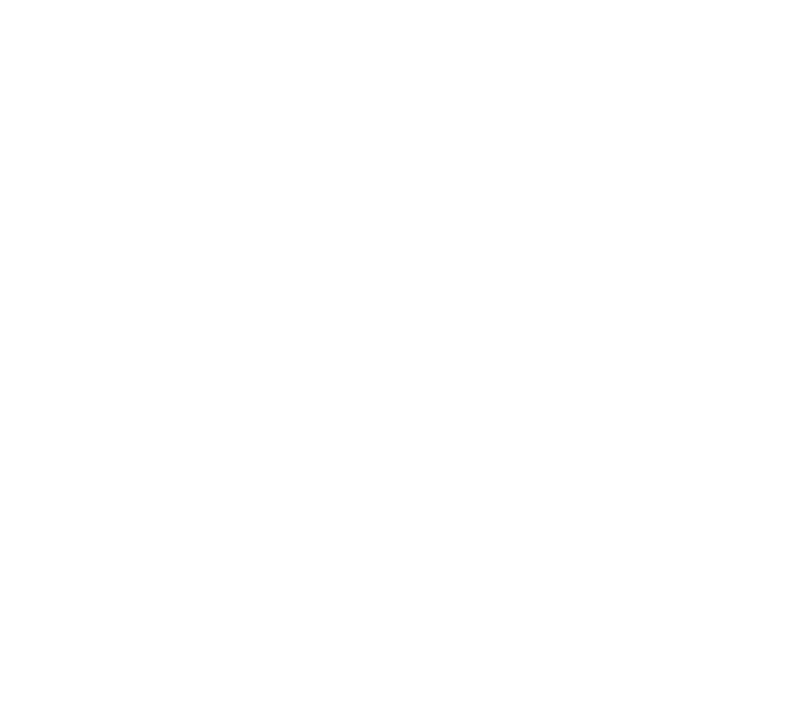
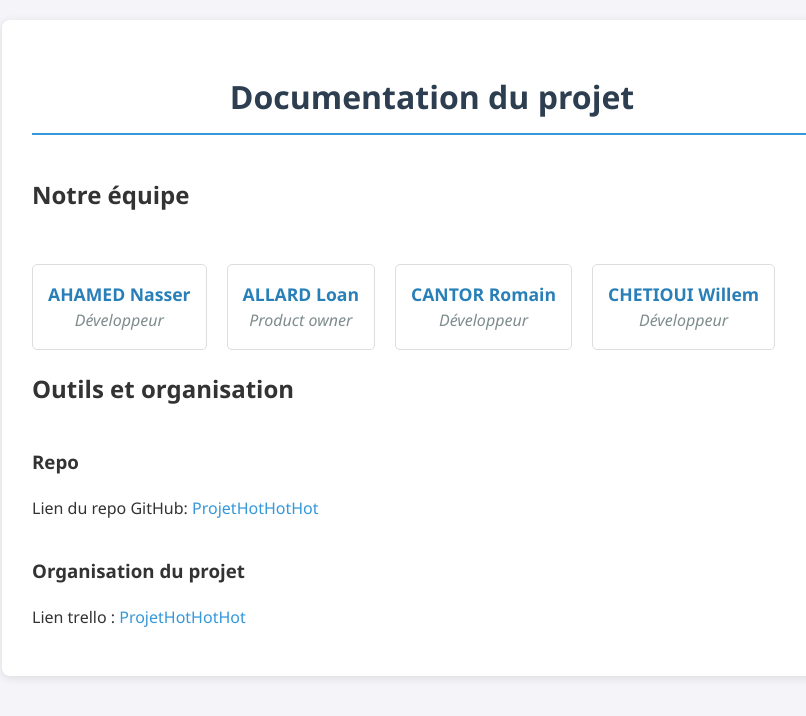
Before and after one commit to LoanALLARD/ProjetHotHotHot, a website: page public/pages/documentation.html in a window 1280 px wide. Shown: the whole page, without its empty margins (208-1014 px from the left). Drawn offline with Linux system fonts and the light colour scheme.

Commit message:
feature : création de la page de documentation

```diff
--- /dev/null
+++ b/public/css/documentation.css
@@ -0,0 +1,69 @@
+body {
+    font-family: 'Segoe UI', Tahoma, Geneva, Verdana, sans-serif;
+    line-height: 1.6;
+    background-color: #f4f4f9;
+    color: #333;
+    margin: 0;
+    padding: 20px;
+}
+
+a {
+    color: #3498db;
+    text-decoration: none;
+}
+
+.container {
+    max-width: 800px;
+    margin: auto;
+    background: white;
+    padding: 30px;
+    border-radius: 8px;
+    box-shadow: 0 2px 10px rgba(0,0,0,0.1);
+}
+h1 {
+    text-align: center;
+    color: #2c3e50;
+    border-bottom: 2px solid #3498db;
+    padding-bottom: 10px;
+}
+
+.section {
+    display: flex;
+    flex-direction: column;
+    align-items: start;
+}
+
+.team-section h2 {
+    display: flex;
+    justify-content: center;
+    align-items: center;
+}
+
+.team-grid {
+    display: flex;
+    gap: 20px;
+    margin-top: 30px;
+}
+
+.member-card {
+    background: #fff;
+    border: 1px solid #ddd;
+    padding: 15px;
+    border-radius: 5px;
+    text-align: center;
+    transition: transform 0.2s;
+}
+.member-card:hover {
+    transform: translateY(-5px);
+    border-color: #3498db;
+}
+.name {
+    font-weight: bold;
+    font-size: 1.1em;
+    display: block;
+    color: #2980b9;
+}
+.role {
+    font-style: italic;
+    color: #7f8c8d;
+}
--- a/public/pages/documentation.html
+++ b/public/pages/documentation.html
@@ -0,0 +1,57 @@
+<!DOCTYPE html>
+<html lang="fr">
+<head>
+    <meta charset="UTF-8">
+    <meta name="viewport" content="width=device-width, initial-scale=1.0">
+
+    <link rel="stylesheet" href="../css/documentation.css">
+
+    <title>Présentation de l'Équipe</title>
+</head>
+<body>
+
+<div class="container">
+    <h1>Documentation du projet</h1>
+
+    <section class="team-section section">
+        <h2>Notre équipe</h2>
+        <div class="team-grid">
+            <div class="member-card">
+                <span class="name">AHAMED Nasser</span>
+                <span class="role">Développeur</span>
+            </div>
+
+            <div class="member-card">
+                <span class="name">ALLARD Loan</span>
+                <span class="role">Product owner</span>
+            </div>
+
+            <div class="member-card">
+                <span class="name">CANTOR Romain</span>
+                <span class="role">Développeur</span>
+            </div>
+
+            <div class="member-card">
+                <span class="name">CHETIOUI Willem</span>
+                <span class="role">Développeur</span>
+            </div>
+        </div>
+    </section>
+    <section class="organisation-section section">
+        <h2>Outils et organisation</h2>
+        <div>
+            <h3>Repo</h3>
+            <p>Lien du repo GitHub: <a title="Repo ProjetHotHotHot" href="https://github.com/LoanALLARD/ProjetHotHotHot/tree/main" target="_blank">ProjetHotHotHot</a></p>
+        </div>
+
+        <div>
+            <h3>Organisation du projet</h3>
+            <p>Lien trello : <a title="Lien PorjetHotHotHot" href="#">ProjetHotHotHot</a></p>
+        </div>
+
+    </section>
+    </div>
+
+
+</body>
+</html>
```
Also changed, not shown: public/index.html (+9 -9 lines), public/css/style.css (line endings or trailing spaces).
